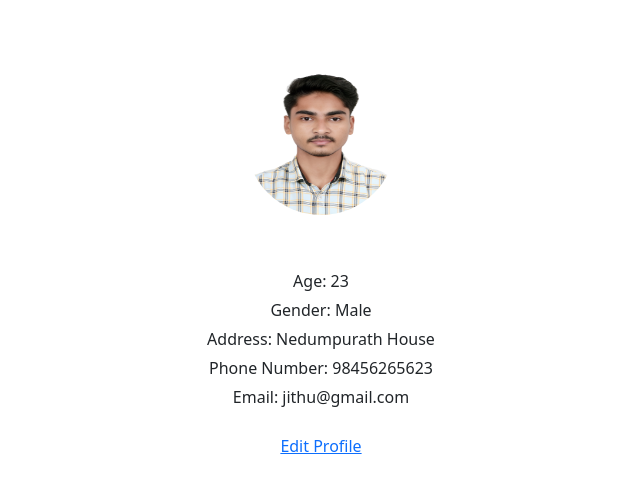
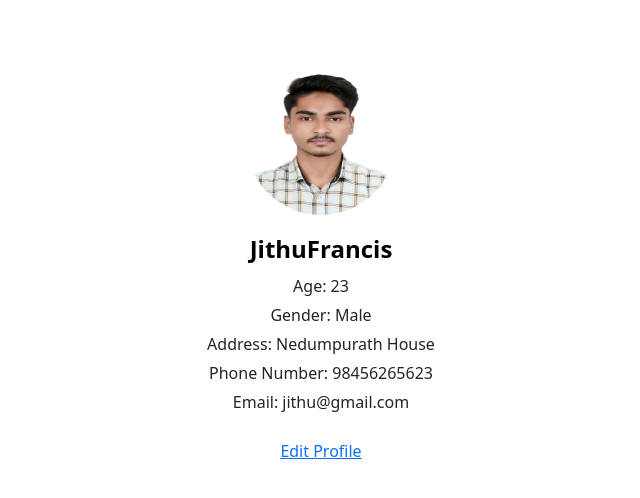
Before and after one commit to peternothere/MedB, a Django app: page /profile/ in a window 1280 px wide. Shown: the part 272-770 px from the top of the page, without its empty margins (319-959 px from the left). Run offline with Django 4.2, Linux system fonts and the light colour scheme; a user stored in the database is signed in; data comes from the database, SQL or seed files in the repository; some libraries are stand-ins or nearby versions.

Commit message:
Update profile.html

```diff
--- a/Med_B/templates/profile.html
+++ b/Med_B/templates/profile.html
@@ -51,7 +51,7 @@
             <h1>Profile</h1>
             <img src="{{ user.profile.picture.url }}" alt="Profile Picture">
             <div class="profile-info">
-              <h2>{{ user.first_name }}{{user.last_name }}</h2>
+              <h1 style="color:black;">{{ user.first_name }}{{user.last_name }}</h1>
               <p>Age: {{ user.profile.age }}</p>
               <p>Gender: {{ user.profile.gender }}</p>
               <p>Address: {{ user.profile.address }}</p>
```
